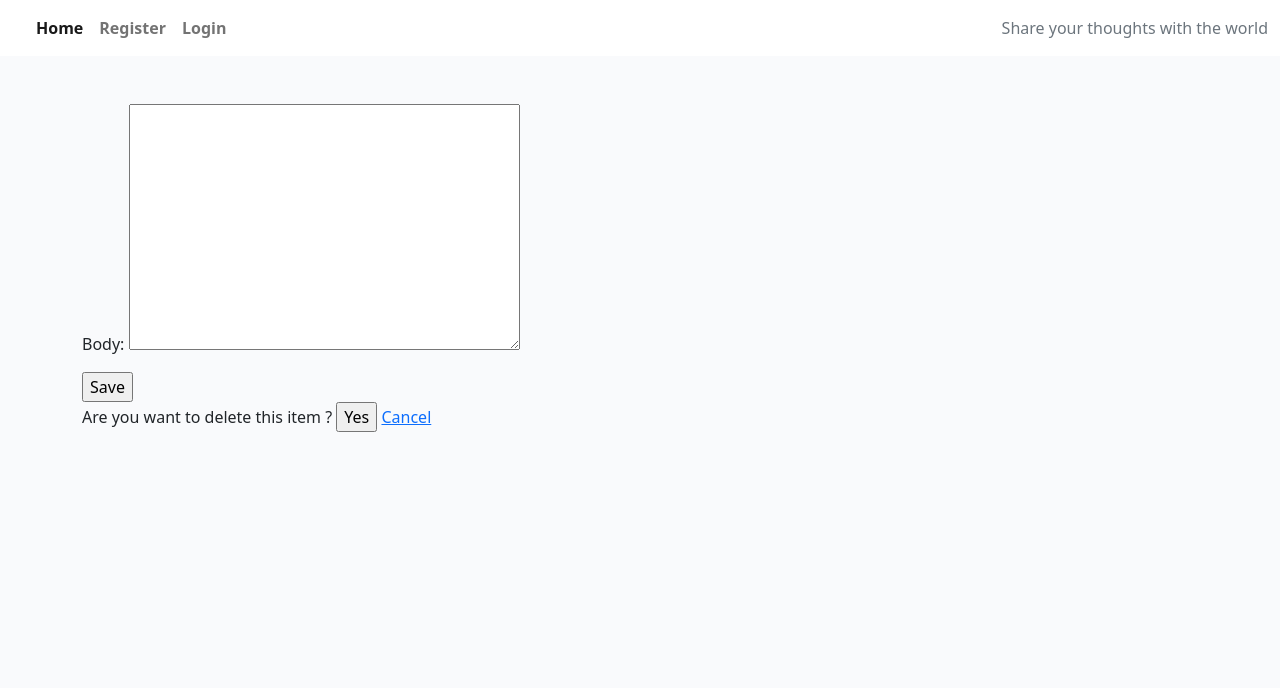
After one commit to tomasblomgren/fst-website-pp4, a Django app: template templates/confirm_delete.html in a window 1280 px wide. The commit adds this page. Shown: the top 688 px of the page. Run offline with Django 3.2, Linux system fonts and the light colour scheme; the template is opened without the code that fills it: values that come from a table or form of the project are taken from there, others are empty; some libraries are stand-ins or nearby versions.

Commit message:
adding views to CRUD

```diff
--- a/blog/views.py
+++ b/blog/views.py
@@ -6,6 +6,7 @@
 from .forms import CommentForm
 from django.contrib.auth.decorators import login_required
 from django.urls import reverse_lazy
+from django.contrib import messages
 
 
 class PostList(generic.ListView):
--- a/static/css/style.css
+++ b/static/css/style.css
@@ -154,3 +154,7 @@ body {
     border: none;
     background: transparent;
 }
+
+.main-delete-form {
+    position: relative;
+}
--- /dev/null
+++ b/templates/confirm_delete.html
@@ -0,0 +1,40 @@
+{% extends "base.html" %}
+
+{% load i18n %}
+{% load account socialaccount %}
+{% load crispy_forms_tags %}
+
+{% block head_title %}{% trans "Sign In" %}{% endblock %}
+
+{% block content %}
+
+<div class="container">
+    <div class="row">
+
+    </div>
+    <br>
+    <br>
+    <form action="POST">
+        {% csrf_token %}
+        {{ form.as_p }}
+        <input type="submit" value="Save">
+    </form>
+    <div class="main-delete-form">
+        <!-- Create a Form -->
+        <form method="POST">
+            <!-- Security token by Django -->
+            {% csrf_token %}
+            Are you want to delete this item ?
+            <input type="submit" value="Yes">
+            <a href="/">Cancel </a>
+        </form>
+    </div>
+    <div class="row">
+        <div class="col-md-8 mt-3 offset-md-2">
+
+        </div>
+    </div>
+</div>
+
+
+{% endblock %}
```
Also changed, not shown: README.md, db.sqlite3, media/Wireframe PP4 W(720px) H (659px).png (deleted), media/Wireframe PP4 fullscreen.png (deleted), media/Wireframe-PP4.png (deleted), media/mind-map.jpg (deleted), media/new-wireframe-1-small-screen-pp4.png (added), media/new-wireframe-2 pp4-medium-size.png (added), media/new-wireframe-3-pp4-fullscreen.png (added), templates/save_success.html (added).
